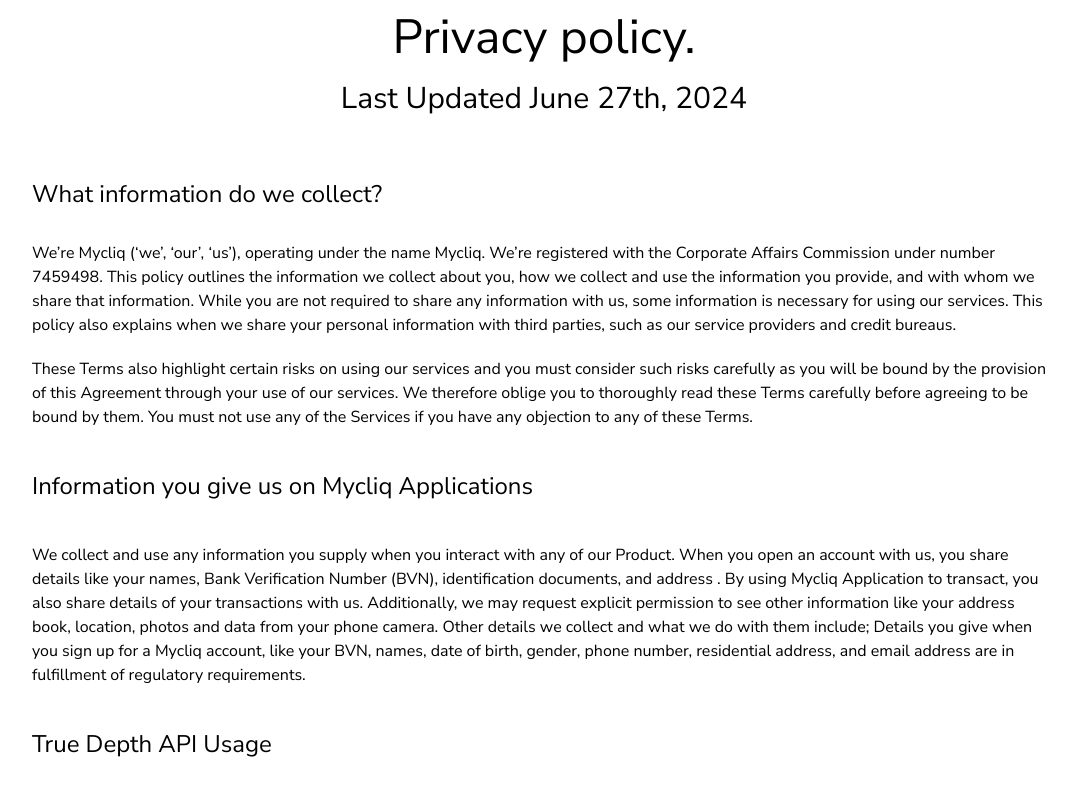
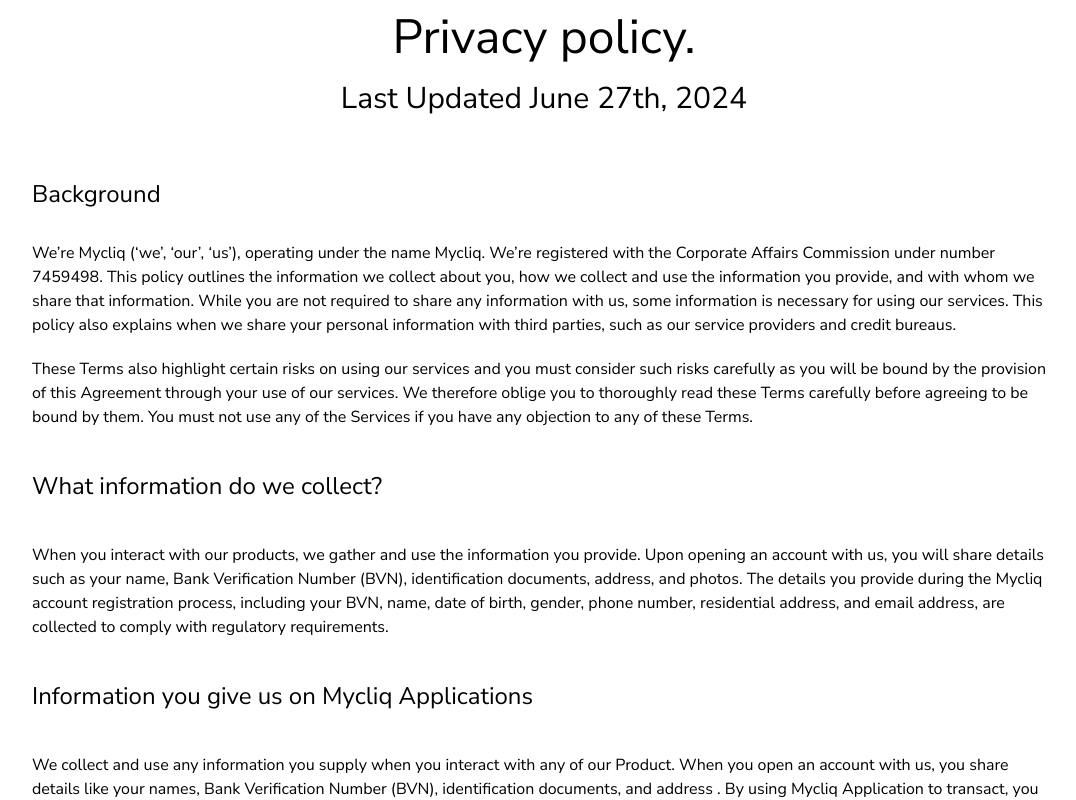
Before and after one commit to emmanuelprince66/mycliq-landing, a React (Vite) app: page /privacy in a window 1280 px wide. Shown: the top 800 px of the page, without its empty margins (96-1172 px from the left). Built offline with nearby package versions, Linux system fonts and the light colour scheme.

Commit message:
new changes

```diff
--- a/src/component/Footer.jsx
+++ b/src/component/Footer.jsx
@@ -61,7 +61,7 @@
               <TwitterIcon sx={{ color: "#D1D1D1" }} />
               <FacebookIcon sx={{ color: "#D1D1D1" }} />
               <InstagramIcon sx={{ color: "#D1D1D1" }} />
-              <LinkedInIcon sx={{ color: "#D1D1D1" }} />
+              <LinkedInIcon sx={{ bcolor: "#D1D1D1" }} />
             </div>
           </div>
         </div>
--- a/src/component/Header.jsx
+++ b/src/component/Header.jsx
@@ -9,6 +9,7 @@
 import wThree from "../assets/images/w-3.png";
 import apple from "../assets/images/apple.png";
 import playstore from "../assets/images/playstore.png";
+import real from "../assets/images/real.jpg"
 const Header = () => {
   return (
     <div className="w-full mt-[10%] h-full">
@@ -53,21 +54,21 @@
         </div>
 
         <div className="hidden md:block w-full h-full relative ">
-          <img src={l2} alt="h-2" className="object-cover  rounded-lg" />
+          <img src={real} alt="h-2" className="object-cover  rounded-lg" />
           <img
             src={wOne}
             alt="w-1"
-            className="object-cover absolute bottom-[6.2rem] right-[14rem]"
+            className="object-cover absolute bottom-[6.2rem] right-[16rem]"
           />
           <img
             src={wTwo}
             alt="w-2"
-            className="object-cover absolute bottom-[-2.6rem] right-[1rem]"
+            className="object-cover absolute bottom-[-3.6rem] right-[3rem]"
           />
           <img
             src={wThree}
             alt="w-3"
-            className="object-cover absolute top-[26.9rem] right-[10rem]"
+            className="object-cover absolute top-[24.9rem] left-10 "
           />
         </div>
       </div>
--- a/src/page/Privacy.jsx
+++ b/src/page/Privacy.jsx
@@ -10,9 +10,7 @@
           Last Updated June 27th, 2024
         </p>
         <div className="w-full items-start flex-col flex mt-[4%]">
-          <p className="text-2xl mt-[2%] mb-[3%]">
-            What information do we collect?
-          </p>
+          <p className="text-2xl mt-[2%] mb-[3%]">Background</p>
           <p className="leading-6 text-1xl ">
             We’re Mycliq (‘we’, ‘our’, ‘us’), operating under the name Mycliq.
             We’re registered with the Corporate Affairs Commission under number
@@ -33,6 +31,17 @@
             if you have any objection to any of these Terms.
           </p>
 
+          <p className="text-2xl my-[4%] ">What information do we collect?</p>
+          <p className="leading-6 text-1xl ">
+            When you interact with our products, we gather and use the
+            information you provide. Upon opening an account with us, you will
+            share details such as your name, Bank Verification Number (BVN),
+            identification documents, address, and photos. The details you
+            provide during the Mycliq account registration process, including
+            your BVN, name, date of birth, gender, phone number, residential
+            address, and email address, are collected to comply with regulatory
+            requirements.
+          </p>
           <p className="text-2xl my-[4%] ">
             Information you give us on Mycliq Applications
           </p>
@@ -45,7 +54,7 @@
             Additionally, we may request explicit permission to see other
             information like your address book, location, photos and data from
             your phone camera. Other details we collect and what we do with them
-            include; Details you give when you sign up for a Mycliq account,
+            include;<br/><br/> Details you give when you sign up for a Mycliq account,
             like your BVN, names, date of birth, gender, phone number,
             residential address, and email address are in fulfillment of
             regulatory requirements.
@@ -174,13 +183,12 @@
             At Mycliq, we are deeply committed to respecting and protecting your
             personal information. If you have any concerns, reservations, or
             complaints about your personal information, please contact our
-            Compliance Officer by<br/><br/> Sending a message via the app Emailing us at
+            Compliance Officer by
+            <br />
+            <br /> Sending a message via the app Emailing us at
             business@Mycliq.tech
           </p>
-
-
         </div>{" "}
-
       </div>
     </>
   );
```
Also changed, not shown: src/assets/images/real.jpg (added), 1 other file (tests, documents, lock files or other folders).
